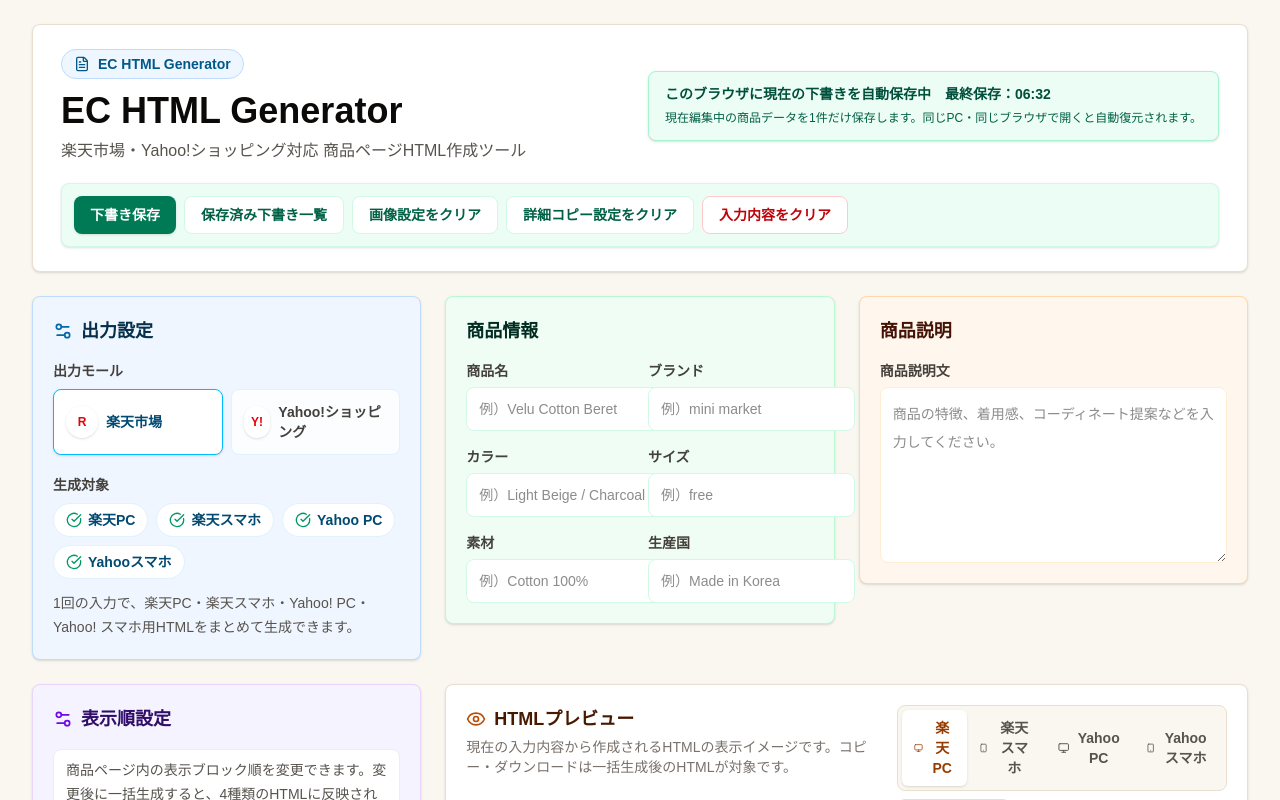
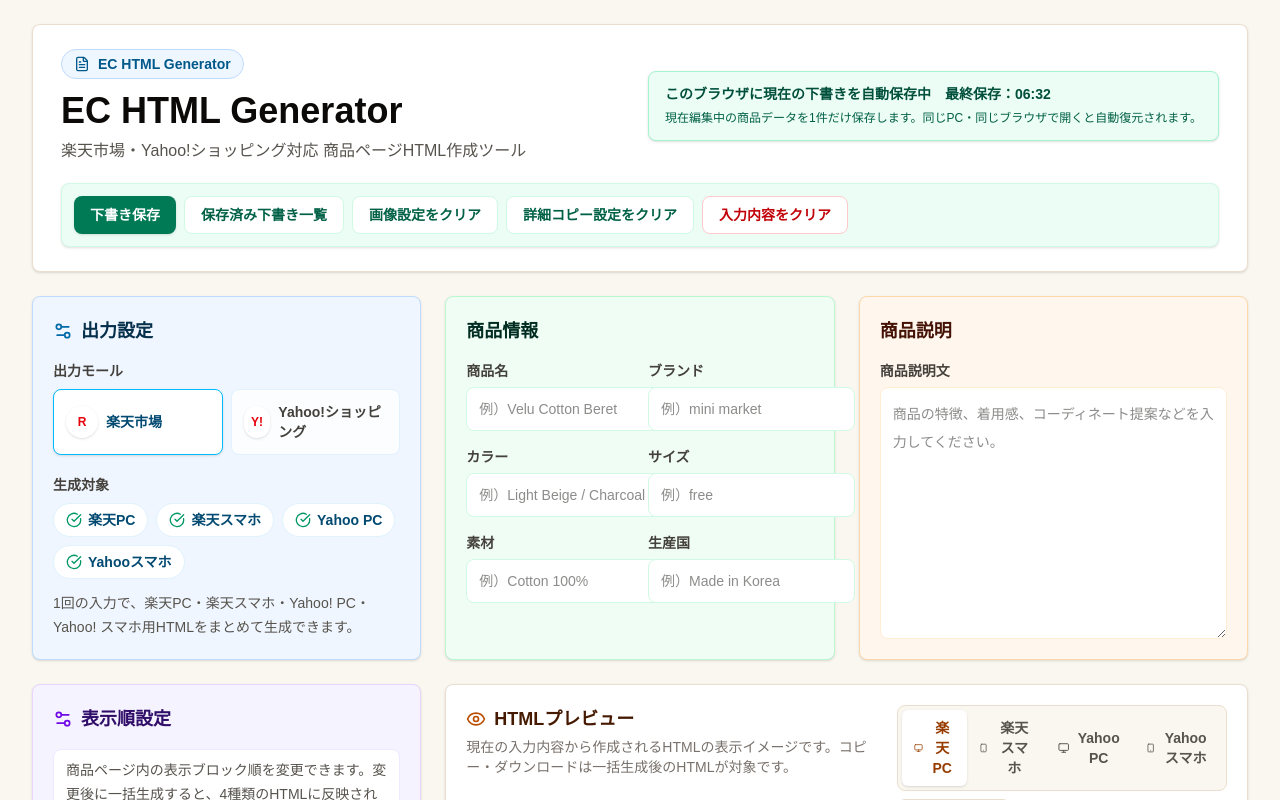
Before and after one commit to TRAVELAGE947/ec-html-generator-app-dev, a Next.js app: page /ec-html-generator in a window 1280 px wide. Shown: the top 800 px of the page. Built offline with nearby package versions, Linux system fonts and the light colour scheme.

Commit message:
Reorganize generator dashboard layout

```diff
--- a/components/EcHtmlGenerator.tsx
+++ b/components/EcHtmlGenerator.tsx
@@ -2161,7 +2161,7 @@
           </div>
         </header>
 
-        <section className="grid gap-6 xl:grid-cols-3 xl:items-start">
+        <section className="grid gap-6 xl:grid-cols-3 xl:items-stretch">
           <form
             id="ec-html-generator-form"
             className="grid content-start gap-5 xl:contents"
@@ -2170,7 +2170,7 @@
               handleGenerate();
             }}
           >
-            <section className="rounded-lg border border-[#BFDBFE] bg-[#EFF6FF] p-5 shadow-sm xl:order-1">
+            <section className="rounded-lg border border-[#BFDBFE] bg-[#EFF6FF] p-5 shadow-sm xl:order-1 xl:h-full">
               <div className="mb-4 flex items-center gap-2">
                 <Settings2 className="h-5 w-5 text-sky-700" aria-hidden="true" />
                 <h2 className="text-lg font-bold text-sky-950">出力設定</h2>
@@ -2280,7 +2280,7 @@
               </div>
             </section>
 
-            <section className="rounded-lg border border-[#BBF7D0] bg-[#F0FDF4] p-5 shadow-sm xl:order-2">
+            <section className="rounded-lg border border-[#BBF7D0] bg-[#F0FDF4] p-5 shadow-sm xl:order-2 xl:h-full">
               <h2 className="text-lg font-bold text-emerald-950">商品情報</h2>
               <div className="mt-4 grid gap-4 sm:grid-cols-2">
                 {productFields.map(([key, label, placeholder]) => (
@@ -2297,15 +2297,15 @@
               </div>
             </section>
 
-            <section className="rounded-lg border border-[#FED7AA] bg-[#FFF7ED] p-5 shadow-sm xl:order-3">
+            <section className="rounded-lg border border-[#FED7AA] bg-[#FFF7ED] p-5 shadow-sm xl:order-3 xl:flex xl:h-full xl:flex-col">
               <h2 className="text-lg font-bold text-orange-950">商品説明</h2>
-              <label className="mt-4 grid gap-1.5">
+              <label className="mt-4 grid gap-1.5 xl:flex xl:flex-1 xl:flex-col">
                 <span className="text-sm font-bold text-stone-700">商品説明文</span>
                 <textarea
                   value={form.description}
                   onChange={(event) => updateField("description", event.target.value)}
                   placeholder="商品の特徴、着用感、コーディネート提案などを入力してください。"
-                  className="min-h-44 resize-y rounded-lg border border-orange-100 bg-white px-3 py-3 text-sm leading-7 outline-none transition focus:border-orange-300 focus:ring-2 focus:ring-orange-100"
+                  className="min-h-44 resize-y rounded-lg border border-orange-100 bg-white px-3 py-3 text-sm leading-7 outline-none transition focus:border-orange-300 focus:ring-2 focus:ring-orange-100 xl:flex-1"
                 />
               </label>
             </section>
```
